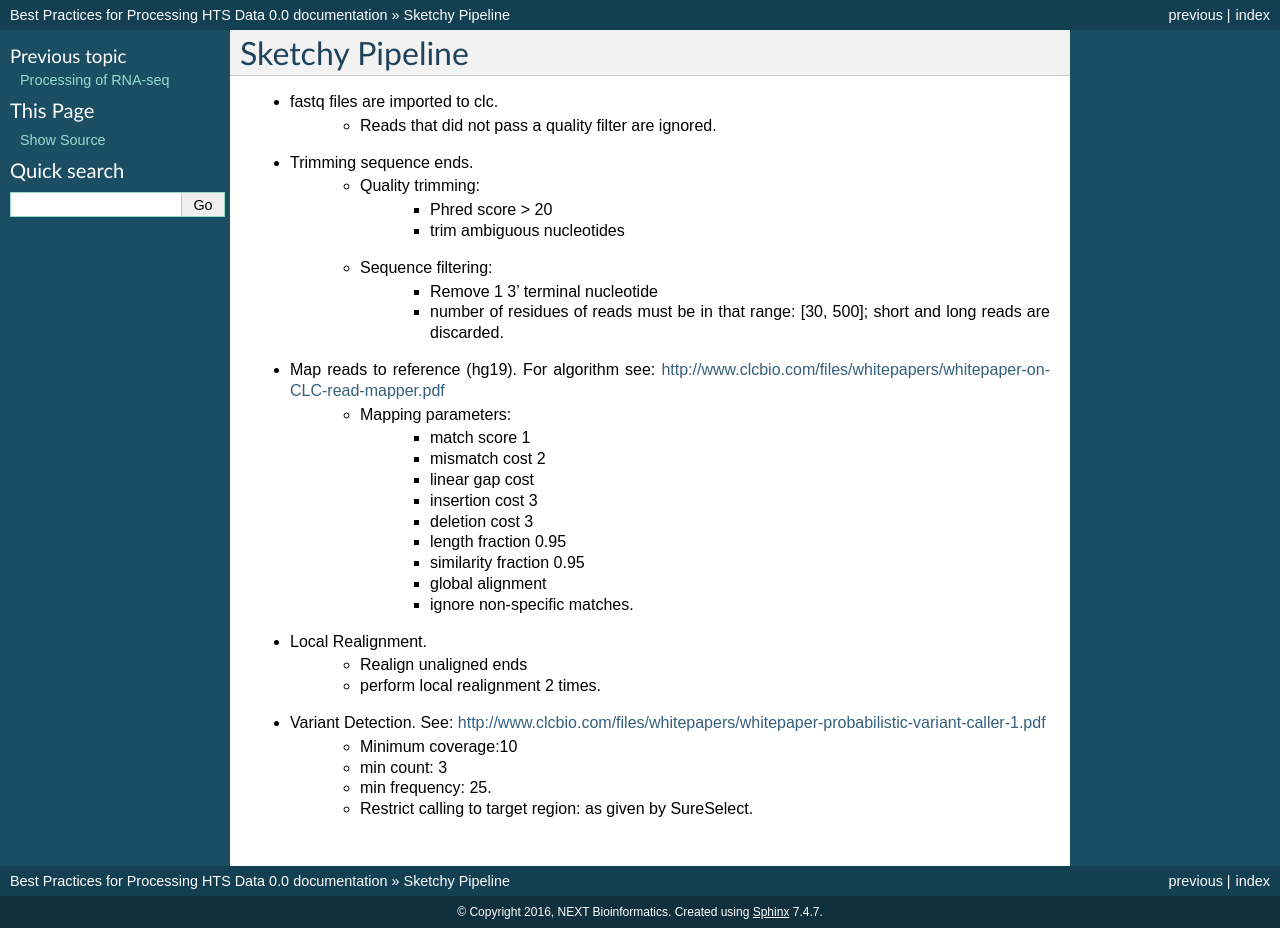
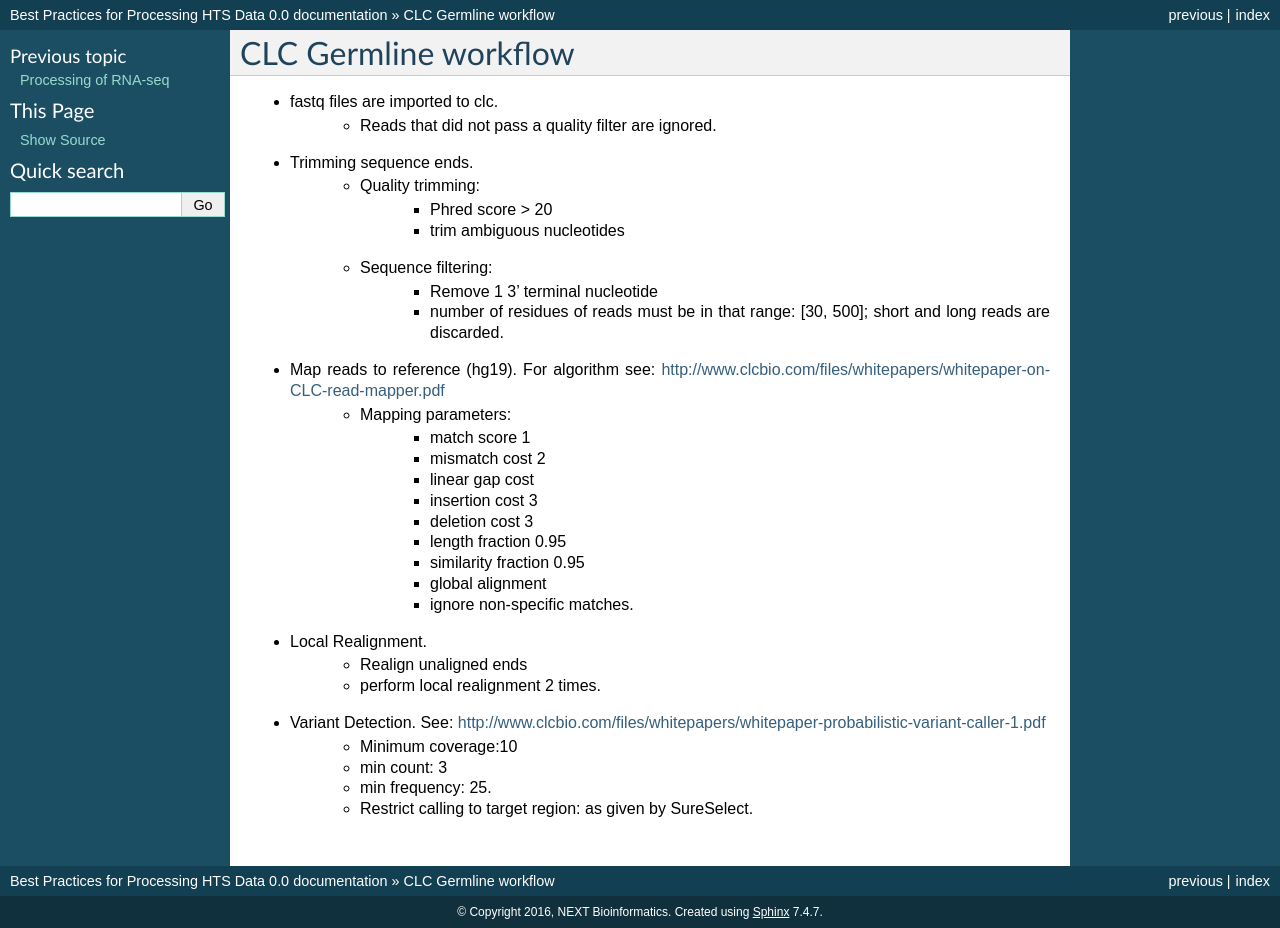
Before and after one commit to NEXTBioinformatics/Best-Practices-for-Processing-HTS-Data, a Sphinx documentation site: the page built from source/CLC_germline_workflow.rst, in a window 1280 px wide. Built offline with Sphinx 7.4.7, drawn with Linux system fonts in a browser that asks for light colours.

```diff
--- a/source/CLC_germline_workflow.rst
+++ b/source/CLC_germline_workflow.rst
@@ -1,4 +1,4 @@
-Sketchy Pipeline
+CLC Germline workflow
 ================
 - fastq files are imported to clc.
 	- Reads that did not pass a quality filter are ignored.
```
Also changed, not shown: source/dnaseq_processing.rst (+10 -1 lines).
